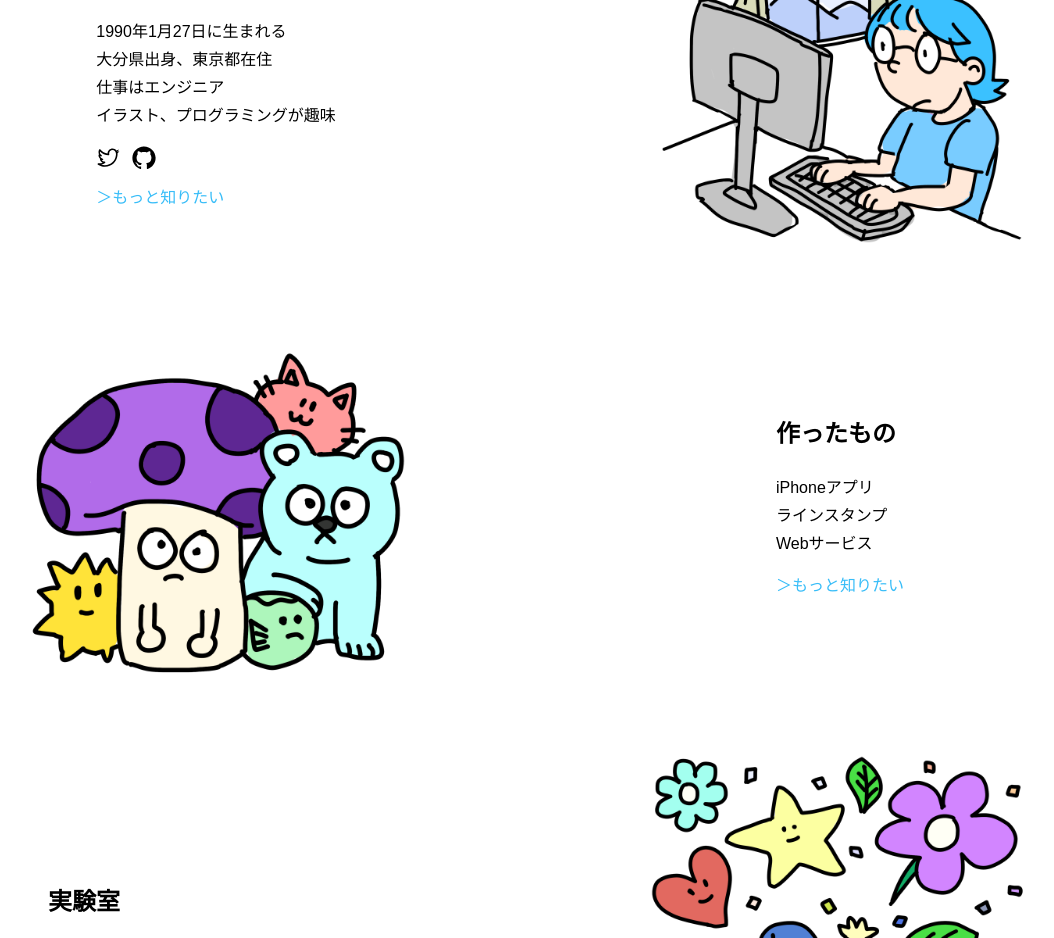
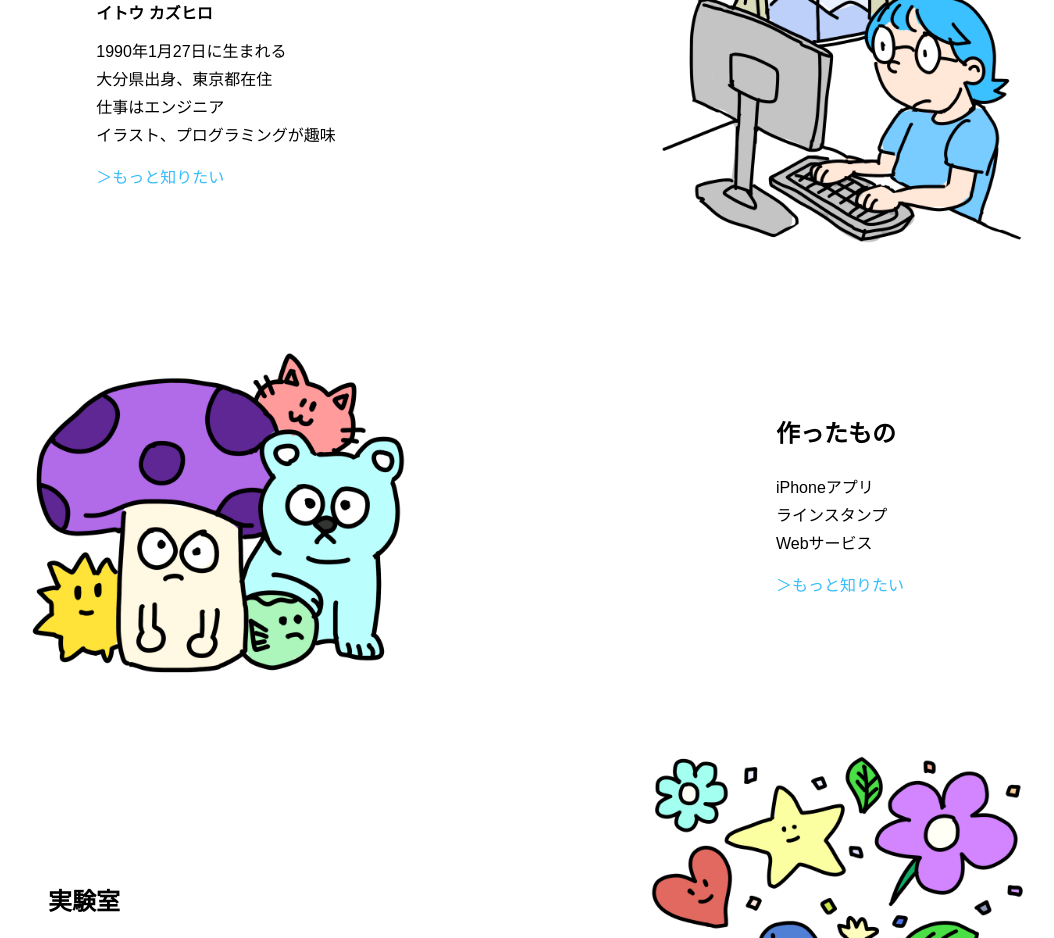
Before and after one commit to KazuhiroIto0127/omomuro.dev, a Next.js app: page / in a window 1280 px wide. Shown: the part 860-1798 px from the top of the page, without its empty margins (112-1166 px from the left). Built offline with nearby package versions, Linux system fonts and the light colour scheme; no server answers; a web font is replaced by a local one; what tailwindcss-radix would draw is missing.

Commit message:
indexからアイコンを削除した

```diff
--- a/pages/index.tsx
+++ b/pages/index.tsx
@@ -1,6 +1,5 @@
 import Link from 'next/link';
 import Layout from '@/components/layouts/oneColumnLayout';
-import { TwitterLogoIcon, GitHubLogoIcon } from '@radix-ui/react-icons';
 import Image from 'next/image';
 import HeadMeta from '@/components/Head';
 import { motion } from 'framer-motion';
@@ -49,25 +48,6 @@ export default function Home() {
                   <br />
                   イラスト、プログラミングが趣味
                 </p>
-
-                <span className="flex py-2">
-                  <a
-                    href="https://twitter.com/KazuhiroIto0127"
-                    target="_blank"
-                    rel="noreferrer"
-                    className="mr-3 h-6 w-6 hover:text-sky-400"
-                  >
-                    <TwitterLogoIcon className="h-6 w-6" />
-                  </a>
-                  <a
-                    href="https://github.com/KazuhiroIto0127"
-                    target="_blank"
-                    rel="noreferrer"
-                    className="h-6 w-6 hover:text-sky-400"
-                  >
-                    <GitHubLogoIcon className="h-6 w-6" />
-                  </a>
-                </span>
                 <Link className="block py-2 text-sky-400" href="/about">
                   ＞もっと知りたい
                 </Link>
```
